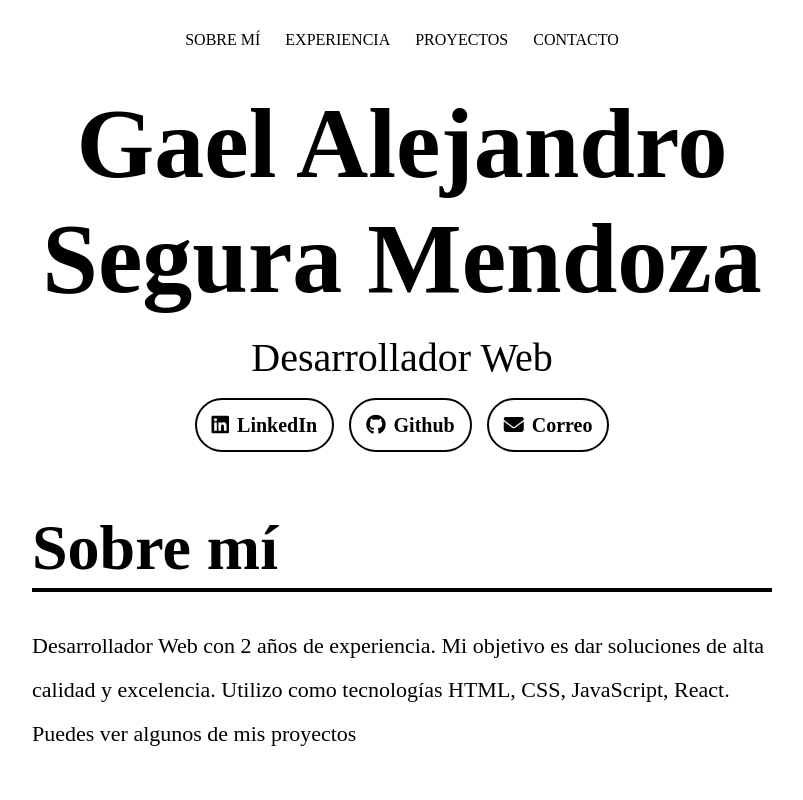
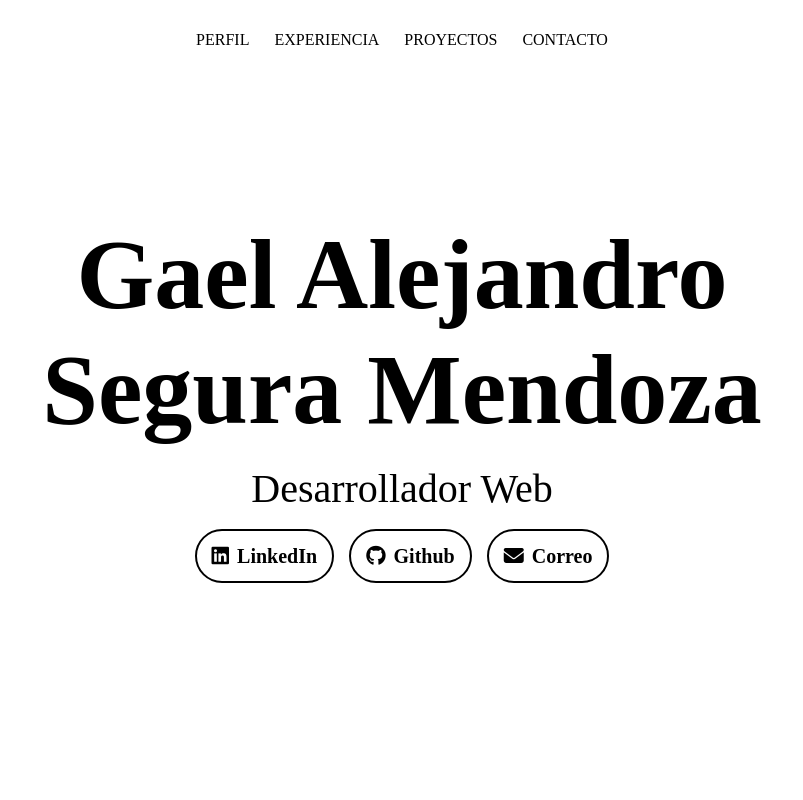
Before and after one commit to GaelSM/Portfolio, a React (Vite) app: page / in a window 1280 px wide. Shown: the top 800 px of the page, without its empty margins (238-1041 px from the left). Built offline with nearby package versions, Linux system fonts and the light colour scheme.

Commit message:
Change about section to profile

```diff
--- a/src/components/About.jsx
+++ /dev/null
@@ -1,12 +0,0 @@
-export default function About() {
-  return (
-    <section id="about-me">
-      <h2> Sobre mí </h2>
-      <div>
-        <p>
-          Desarrollador Web con 2 años de experiencia. Mi objetivo es dar soluciones de alta calidad y excelencia. Utilizo como tecnologías HTML, CSS, JavaScript, React. Puedes ver algunos de mis proyectos
-        </p>
-      </div>
-    </section>
-  )
-}
--- a/src/components/App.css
+++ b/src/components/App.css
@@ -30,10 +30,11 @@ address {
 /* HEADER */
 
 .presentation {
-  margin-top: 86px;
+  height: 100vh;
   display: flex;
   flex-direction: column;
   align-items: center;
+  justify-content: center;
   & .text{
     display: flex;
     flex-direction: column;
--- a/src/components/Header.jsx
+++ b/src/components/Header.jsx
@@ -5,7 +5,7 @@ export default function Header() {
     <header>
       <nav className="navbar">
         <ul>
-          <li><a href="#about-me"> Sobre mí </a></li>
+          <li><a href="#about-me"> Perfil </a></li>
           <li><a href="#experience"> Experiencia </a></li>
           <li><a href="#projects"> Proyectos </a></li>
           <li><a href="#presentation"> Contacto </a></li>
```
Also changed, not shown: src/components/Profile.jsx (added, +12 -0 lines).
